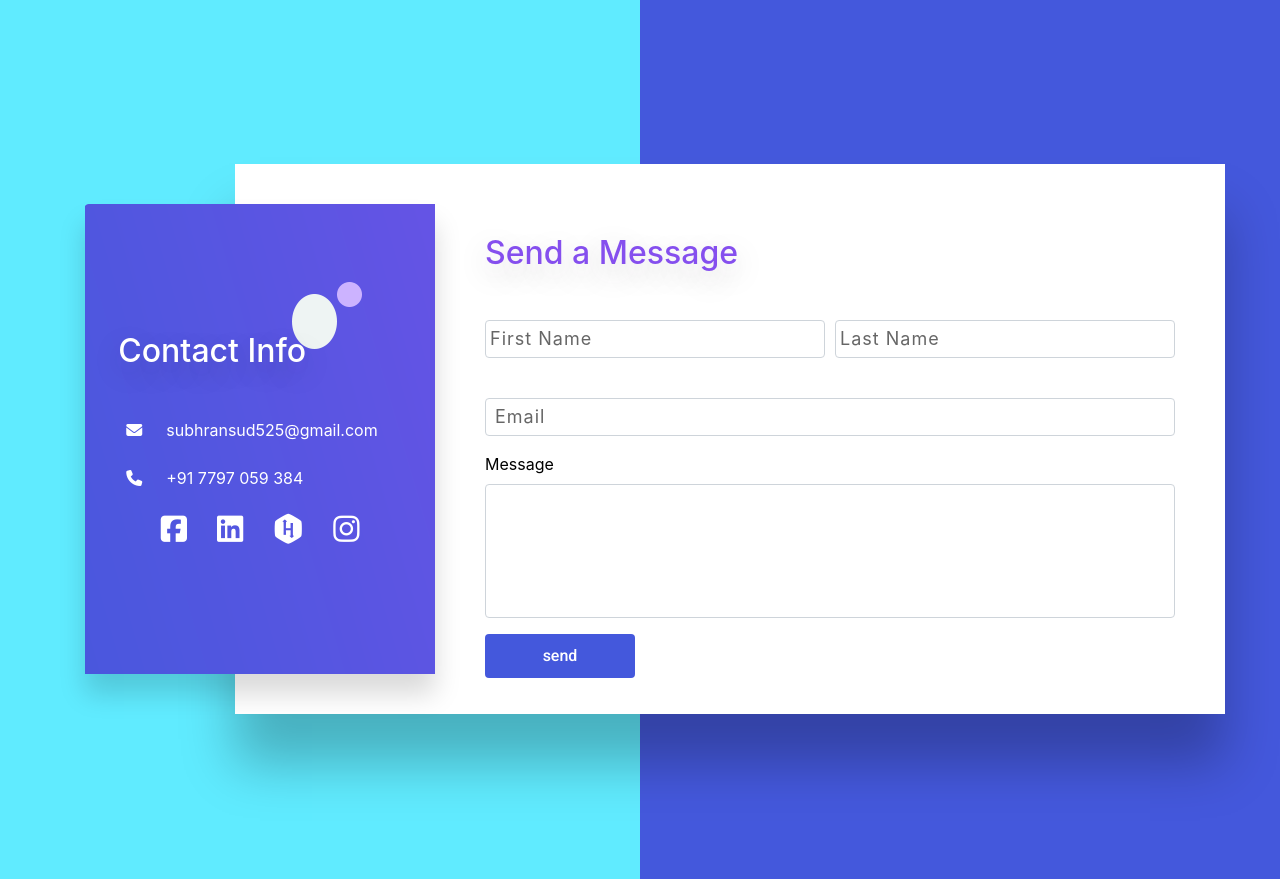
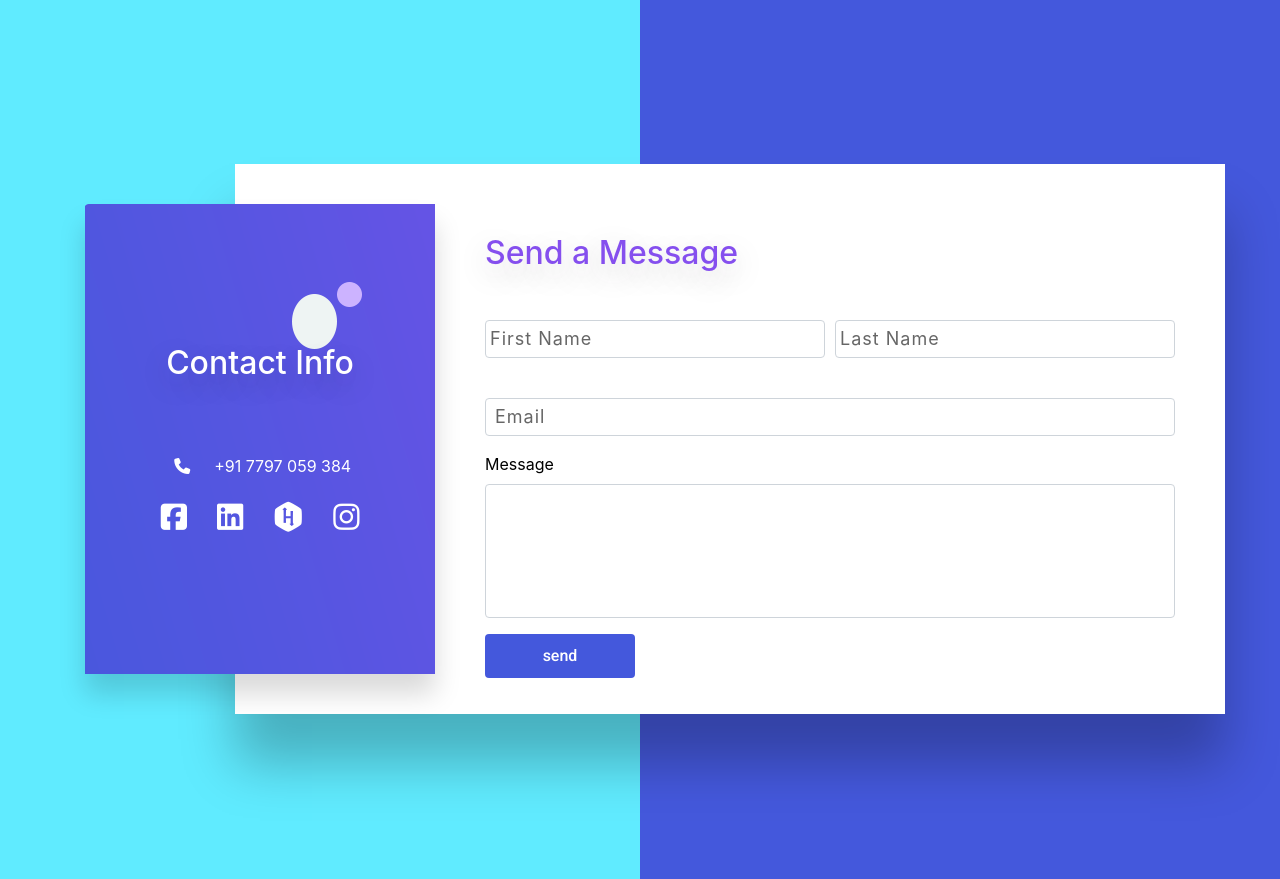
Before and after one commit to Subhrans/Portfolio_using_Django, a Django app: page /contact_us/ in a window 1280 px wide. Shown: the part 105-984 px from the top of the page. Run offline with Django 3.2, Linux system fonts and the light colour scheme; data comes from the database, SQL or seed files in the repository; both versions use the stored data as it was after the commit; some libraries are stand-ins or nearby versions; some web fonts are replaced.

Commit message:
profile section add

```diff
--- a/Portfolio/models.py
+++ b/Portfolio/models.py
@@ -85,8 +85,8 @@
     resume = models.FileField(upload_to="Resume/", null=True, blank=True)
     projects_detail = models.ManyToManyField(Project, related_name="projects")
     achievment_details = models.ForeignKey(Achievment, on_delete=models.CASCADE)
-
-    # created_date=models.DateTimeField(auto_now_add=True)
+    contact_number = models.CharField(max_length=16, default="",
+                                      help_text="(Hint) add spaces for format the number as mine")
 
     def save(self, *args, **kwargs):
         for field in self._meta.fields:
--- a/Portfolio/static/portfolio/css/style.css
+++ b/Portfolio/static/portfolio/css/style.css
@@ -25,7 +25,11 @@
   background: var(--gradient-color);
   -webkit-background-clip:text;
   -webkit-text-fill-color:transparent;
+  display:block;
   /* background-clip: text; */
+}
+.dropdown a:hover{
+    display:block;
 }
 .header_area .main-menu .navbar .navbar-brand{
   text-transform: uppercase;
--- a/Portfolio/templates/portfolio/about.html
+++ b/Portfolio/templates/portfolio/about.html
@@ -7,6 +7,7 @@
                         <img src="/media/{{mydetail.optional_pic.OptionalPic}}" alt="about-my-image" class="img-fluid">
                     </div>
                 </div>
+                {% if mydetail.tell_about_me_your_self %}
                 <div class="col-lg-6 col-md-6 col-sm-12 about title">
                     <h2 class="text-uppercase pt-5">
                         <span>Let Me</span>
@@ -26,6 +27,7 @@
                         Download CV
                     </a>
                 </div>
+                {% endif %}
             </div>
         </div>
     </section>
--- a/Portfolio/templates/portfolio/contact.html
+++ b/Portfolio/templates/portfolio/contact.html
@@ -14,6 +14,7 @@
             <div>
                 <h2 class="text-white">Contact Info</h2>
                 <ul class="navbar-nav ml-2 mt-5">
+                    {% if request.user.email %}
                     <li class="nav-item d-flex">
                         <span>
                                 <i class="fa fa-envelope text-white" aria-hidden="true"></i>
@@ -23,38 +24,45 @@
                                    class="text-white ml-4 mx-4 text-decoration-none" target="blank">subhransud525@gmail.com</a>
                             </span>
                     </li>
+                    {% endif %}
+                    {% for i in mydetail %}
+                        {% if i.contact_number %}
                         <li class="nav-item d-flex my-4">
                                 <span>
                                     <i class="fa fa-phone text-white" aria-hidden="true"></i>
                                 </span>
                             <span>
-                                <a href="tel:+917797059384" class="text-white ml-4 text-decoration-none">+91 7797 059 384</a>
+                                    <a href="tel:{{i.contact_number|cut:' '}}" class="text-white ml-4 text-decoration-none">{{i.contact_number}}</a>
                                 </span>
                         </li>
+                        {% endif %}
+                    {% endfor %}
                 </ul>
             </div>
+            {% for link in mydetail %}
             <div class="row">
                 <div class="col">
-                    <a href="https://www.facebook.com/subhransu.das.564/" class="text-decoration-none">
+                    <a href="{{link.social_site_connection_details.facebook}}" class="text-decoration-none">
                         <i class="fa fa-facebook-square text-white" aria-hidden="true"></i>
                     </a>
                 </div>
                 <div class="col">
-                    <a href="https://www.linkedin.com/in/subhransu-d" class="text-decoration-none">
+                    <a href="{{link.social_site_connection_details.linkedIn}}" class="text-decoration-none">
                         <i class="fa fa-linkedin-square text-white" aria-hidden="true"></i>
                     </a>
                 </div>
                 <div class="col">
-                    <a href="https://www.hackerrank.com/subhransud525" class="text-decoration-none">
+                    <a href="{{link.social_site_connection_details.hackerrank}}" class="text-decoration-none">
                         <i class="fab fa-hackerrank text-white" aria-hidden="true"></i>
                     </a>
                 </div>
                 <div class="col">
-                    <a href="https://www.instagram.com/subhransu1299/" class="text-decoration-none">
+                    <a href="{{link.social_site_connection_details.instagram}}" class="text-decoration-none">
                         <i class="fa fa-instagram text-white" aria-hidden="true"></i>
                     </a>
                 </div>
             </div>
+            {% endfor %}
         </div>
         <div class="contactForm">
             <h2 class="mb-5">Send a Message</h2>
--- a/Portfolio/templates/portfolio/footer.html
+++ b/Portfolio/templates/portfolio/footer.html
@@ -20,7 +20,7 @@
             <a href="{{link.social_site_connection_details.github}}" target="_blank"><i class="fab fa-github"></i></a>
             {% endif %}
             {% if link.social_site_connection_details.stack_overflow %}
-            <a href="{{link.social_site_connection_details.stack_overflow}}" target="_blank"><i class="fab fa-stack_overflow"></i></a>
+            <a href="{{link.social_site_connection_details.stack_overflow}}" target="_blank"><i class="fab fa-stack-overflow"></i></a>
             {% endif %}
             {% endfor %}
         </div>
--- a/Portfolio/templates/portfolio/home.html
+++ b/Portfolio/templates/portfolio/home.html
@@ -20,12 +20,14 @@
               <h3 class="title-text">Hey</h3>
               <h1 class="title-text text-uppercase"> I am {{mydetail.user.first_name}}</h1>
               <h4 class="title-text text-uppercase">Django Full Stack Developer</h4>
+                {% if mydetail.resume %}
               <div class="site-buttons">
                 <div class="d-flex flex-row flex-wrap">
                   <button type="button" name="button" data-toggle="modal" data-target="#HireMe" class="btn button primary-button mr-4 text-uppercase">Hire me</button>
                   <a type="button" name="button" href="{{mydetail.resume.url}}" class="btn button secondary-button text-uppercase" download="{{mydetail.resume.url}}">Get CV</a>
                 </div>
               </div>
+                {% endif %}
             </div>
             <div class="col-lg-6 col-md-6">
               <img src="/media/{{mydetail.profile_pic}}" alt="{{mydetail.alternative_text}}" class="img-fluid">
--- a/Portfolio/templates/portfolio/navbar.html
+++ b/Portfolio/templates/portfolio/navbar.html
@@ -31,8 +31,13 @@
               <a class="nav-link" href="{% url 'portfolio:contact_us' %}">Contact</a>
             </li>
             {% if request.user.is_authenticated %}
-            <li class="nav-item">
-              <a class="nav-link" href="/admin/">Profile</a>
+            <li class="nav-item dropdown">
+              <a class="nav-link" href="/admin/" id="Profile" data-toggle="dropdown">Profile</a>
+              <div class="dropdown-menu" aria-labelledby="Profile">
+                <a class="dropdown-item" href="/admin/">Backend View</a>
+                  <a class="dropdown-item" href="#">Logout</a>
+
+              </div>
             </li>
             {% else %}
             <li class="nav-item">
--- a/Portfolio/views.py
+++ b/Portfolio/views.py
@@ -37,7 +37,7 @@
                 )
             Subscribe.objects.create(name=name, email=email)
             print("user email is: ", email)
-            return render(request, 'portfolio/subscribe_successful.html', {'name': name, "email": email})
+            return render(request, 'portfolio/subscribe_successful.html', {'name': name, "email": email,'backend':backend})
     else:
         subscribe_form = SubscribeForm()
     if request.user.is_anonymous:
@@ -77,7 +77,10 @@
             return HttpResponseRedirect('/contact_us/')
     else:
         cuform = ContactUsForm()
-
-    context = {'i': cuform}
+    if request.user.is_anonymous:
+        mydetail=MyDetail.objects.filter(user=1)
+    else:
+        mydetail=MyDetail.objects.filter(user=request.user)
+    context = {'i': cuform,"mydetail":mydetail}
 
     return render(request, 'portfolio/contact.html', context)
```
Also changed, not shown: Portfolio/migrations/0017_mydetail_contact_number.py (added), Portfolio/migrations/0018_auto_20210407_0211.py (added), Portfolio/migrations/0019_auto_20210407_0219.py (added), Portfolio/migrations/0020_auto_20210407_0223.py (added), db.sqlite3. Lines whose indentation alone changed are shown as unchanged.
